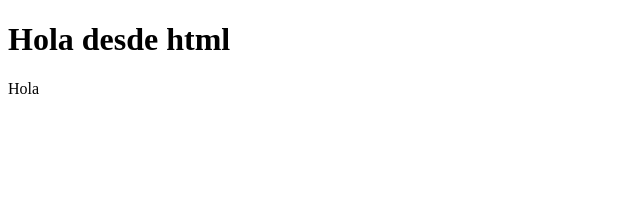
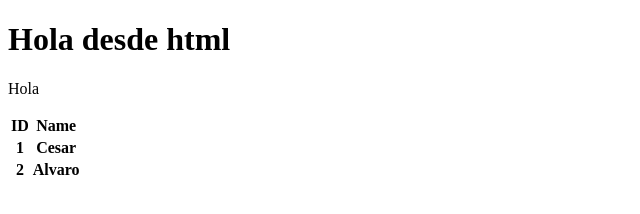
Before and after one commit to cesargusa/ejemplo-git, a plain HTML site: page index.html in a window 1280 px wide. Shown: the whole page, without its empty margins (0-640 px from the left). Drawn offline with Linux system fonts and the light colour scheme.

Commit message:
Añadida la tabla

```diff
--- a/index.html
+++ b/index.html
@@ -1,13 +1,31 @@
 <!DOCTYPE html>
 <html lang="es">
-<head>
-    <meta charset="UTF-8">
-    <meta http-equiv="X-UA-Compatible" content="IE=edge">
-    <meta name="viewport" content="width=device-width, initial-scale=1.0">
+  <head>
+    <meta charset="UTF-8" />
+    <meta http-equiv="X-UA-Compatible" content="IE=edge" />
+    <meta name="viewport" content="width=device-width, initial-scale=1.0" />
     <title>Document</title>
-</head>
-<body>
+  </head>
+  <body>
     <h1>Hola desde html</h1>
     <p>Hola</p>
-</body>
+    <table>
+      <thead>
+        <tr>
+          <th>ID</th>
+          <th>Name</th>
+        </tr>
+      </thead>
+      <tbody>
+        <tr>
+            <th>1</th>
+            <th>Cesar</th>
+        </tr>
+        <tr>
+            <th>2</th>
+            <th>Alvaro</th>
+        </tr>
+      </tbody>
+    </table>
+  </body>
 </html>
```
